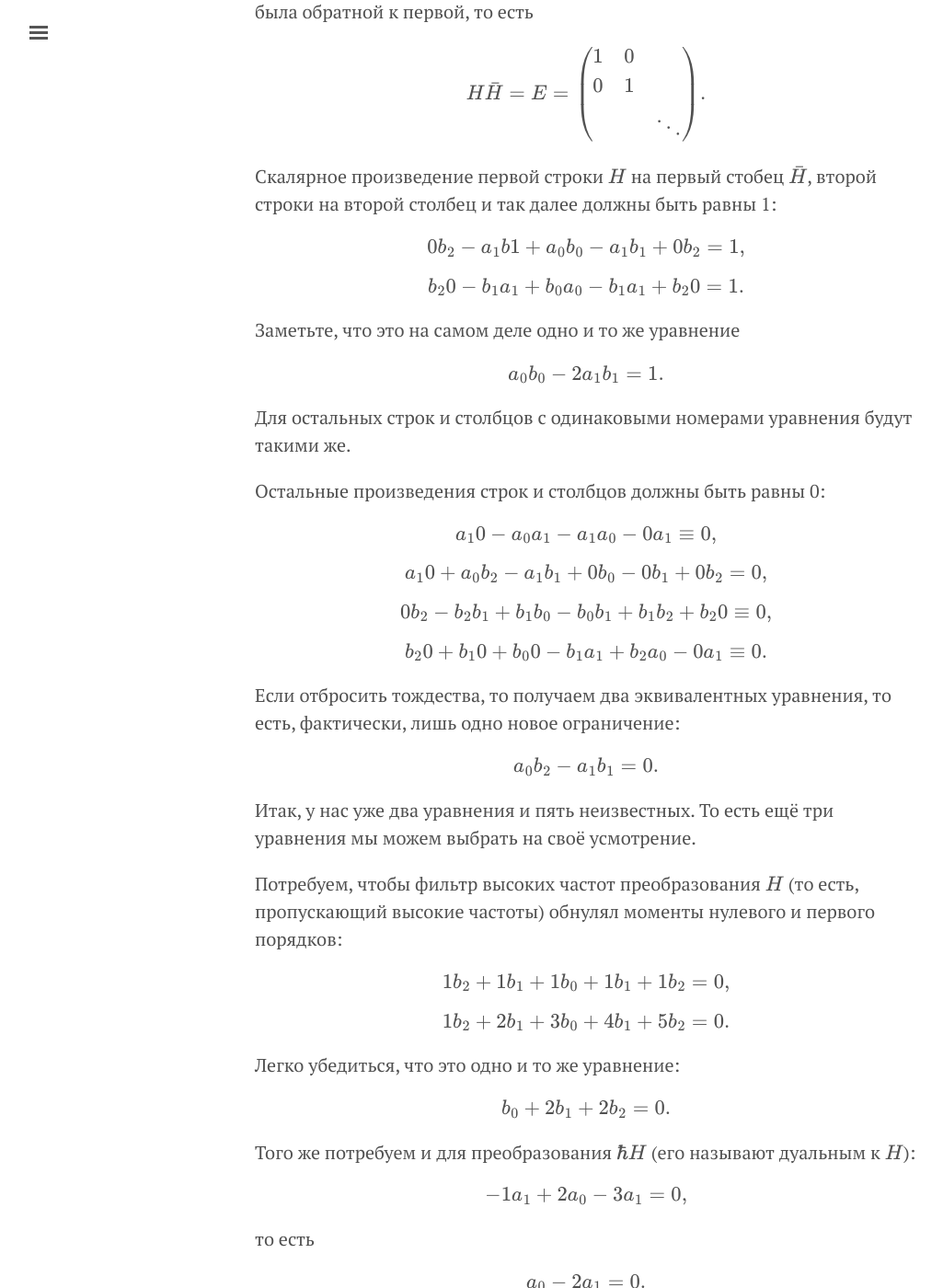
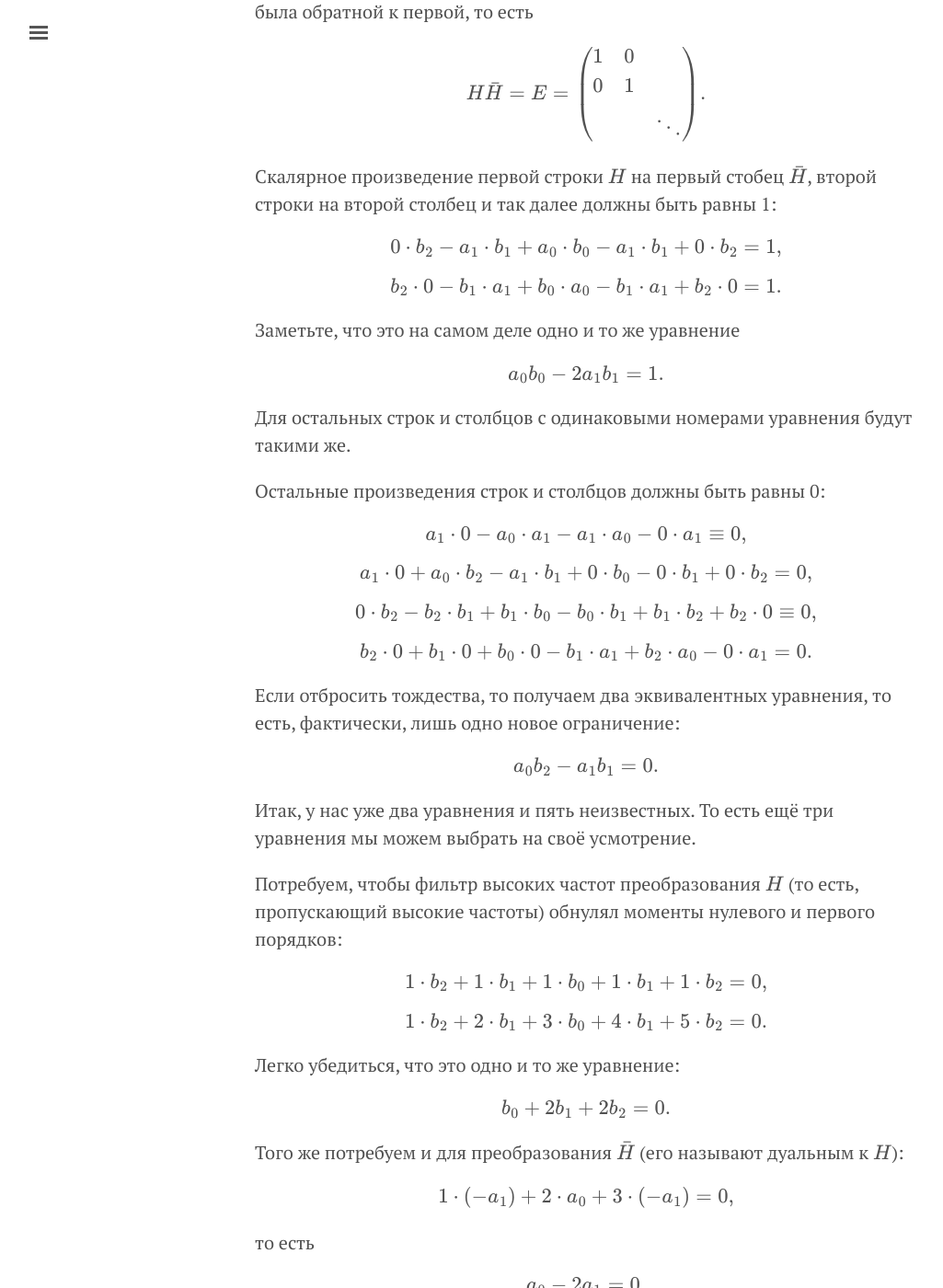
Before and after one commit to velikodniy/velikodniy.github.io, a Jekyll site: the page built from _posts/2019-01-31-wavelets-theory.md, in a window 1280 px wide and 1400 px high, scrolled down 20522 px. Shown: the whole window at 92% size, without its empty margins (3-1028 px from the left). Built offline with Jekyll 4.4.1, drawn with Linux system fonts in a browser that asks for light colours; formulas are drawn with MathJax 3; a script that is not in the unit is left out; some of the changed text lies outside the part shown.

Commit message:
Fix formula appearance

```diff
--- a/_posts/2019-01-31-wavelets-theory.md
+++ b/_posts/2019-01-31-wavelets-theory.md
@@ -684,9 +684,9 @@ $$
 $$\bar{H}$$, второй строки на второй столбец и так далее должны быть
 равны 1:
 
-$$0 b_2 - a_1 b1 + a_0 b_0 - a_1 b_1 + 0 b_2 = 1,$$
+$$0 \cdot b_2 - a_1 \cdot b_1 + a_0 \cdot b_0 - a_1 \cdot b_1 + 0 \cdot b_2 = 1,$$
 
-$$b_2 0 - b_1 a_1 + b_0 a_0 - b_1 a_1 + b_2 0 = 1.$$
+$$b_2 \cdot 0 - b_1 \cdot a_1 + b_0 \cdot a_0 - b_1 \cdot a_1 + b_2 \cdot 0 = 1.$$
 
 Заметьте, что это на самом деле одно и то же уравнение
 
@@ -697,13 +697,13 @@ $$a_0 b_0 - 2 a_1 b_1 = 1.$$
 
 Остальные произведения строк и столбцов должны быть равны 0:
 
-$$a_1 0 - a_0 a_1 - a_1 a_0 - 0 a_1 \equiv 0,$$
+$$a_1 \cdot 0 - a_0 \cdot a_1 - a_1 \cdot a_0 - 0 \cdot a_1 \equiv 0,$$
 
-$$a_1 0 + a_0 b_2 - a_1 b_1 + 0 b_0 - 0 b_1 + 0 b_2 = 0,$$
+$$a_1 \cdot 0 + a_0 \cdot b_2 - a_1 \cdot b_1 + 0 \cdot b_0 - 0 \cdot b_1 + 0 \cdot b_2 = 0,$$
 
-$$0 b_2 - b_2 b_1 + b_1 b_0 - b_0 b_1 + b_1 b_2 + b_2 0 \equiv 0,$$
+$$0 \cdot b_2 - b_2 \cdot b_1 + b_1 \cdot b_0 - b_0 \cdot b_1 + b_1 \cdot b_2 + b_2 \cdot 0 \equiv 0,$$
 
-$$b_2 0 + b_1 0 + b_0 0 - b_1 a_1 + b_2 a_0 - 0 a_1 \equiv 0.$$
+$$b_2 \cdot 0 + b_1 \cdot 0 + b_0 \cdot 0 - b_1 \cdot a_1 + b_2 \cdot a_0 - 0 \cdot a_1 = 0.$$
 
 Если отбросить тождества, то получаем два эквивалентных уравнения, то
 есть, фактически, лишь одно новое ограничение:
@@ -717,17 +717,17 @@ $$a_0 b_2 - a_1 b_1 = 0.$$
 (то есть, пропускающий высокие частоты) обнулял моменты нулевого и
 первого порядков:
 
-$$1 b_2 + 1 b_1 + 1 b_0 + 1 b_1 + 1 b_2 = 0,$$
+$$1 \cdot b_2 + 1 \cdot b_1 + 1 \cdot b_0 + 1 \cdot b_1 + 1 \cdot b_2 = 0,$$
 
-$$1 b_2 + 2 b_1 + 3 b_0 + 4 b_1 + 5 b_2 = 0.$$
+$$1 \cdot b_2 + 2 \cdot b_1 + 3 \cdot b_0 + 4 \cdot b_1 + 5 \cdot b_2 = 0.$$
 
 Легко убедиться, что это одно и то же уравнение:
 
 $$b_0 + 2 b_1 + 2 b_2 = 0.$$
 
-Того же потребуем и для преобразования $$\hbar{H}$$ (его называют дуальным к $$H$$):
+Того же потребуем и для преобразования $$\bar{H}$$ (его называют дуальным к $$H$$):
 
-$$-1 a_1 + 2 a_0 - 3 a_1 = 0,$$
+$$1 \cdot (-a_1) + 2 \cdot a_0 + 3 \cdot (-a_1) = 0,$$
 
 то есть
 
@@ -776,7 +776,7 @@ b_2 = -\frac14.
 последовательности будут все нули и одна единица, то фильтр верхних
 частот увеличит значение в полтора раза. Можно этого избежать,
 разделив все $$b_i$$ на 2. У нас сохранятся все свойства кроме
-нормировки произведения $$H \hbar{H}$$. Но это не такая и большая
+нормировки произведения $$H \bar{H}$$. Но это не такая и большая
 проблема, просто надо после обратного преобразования домножить
 результат на нужный коэффициент.
 
```
Also changed, not shown: other parts of _posts/2019-01-31-wavelets-theory.md (+10 -10 lines).
